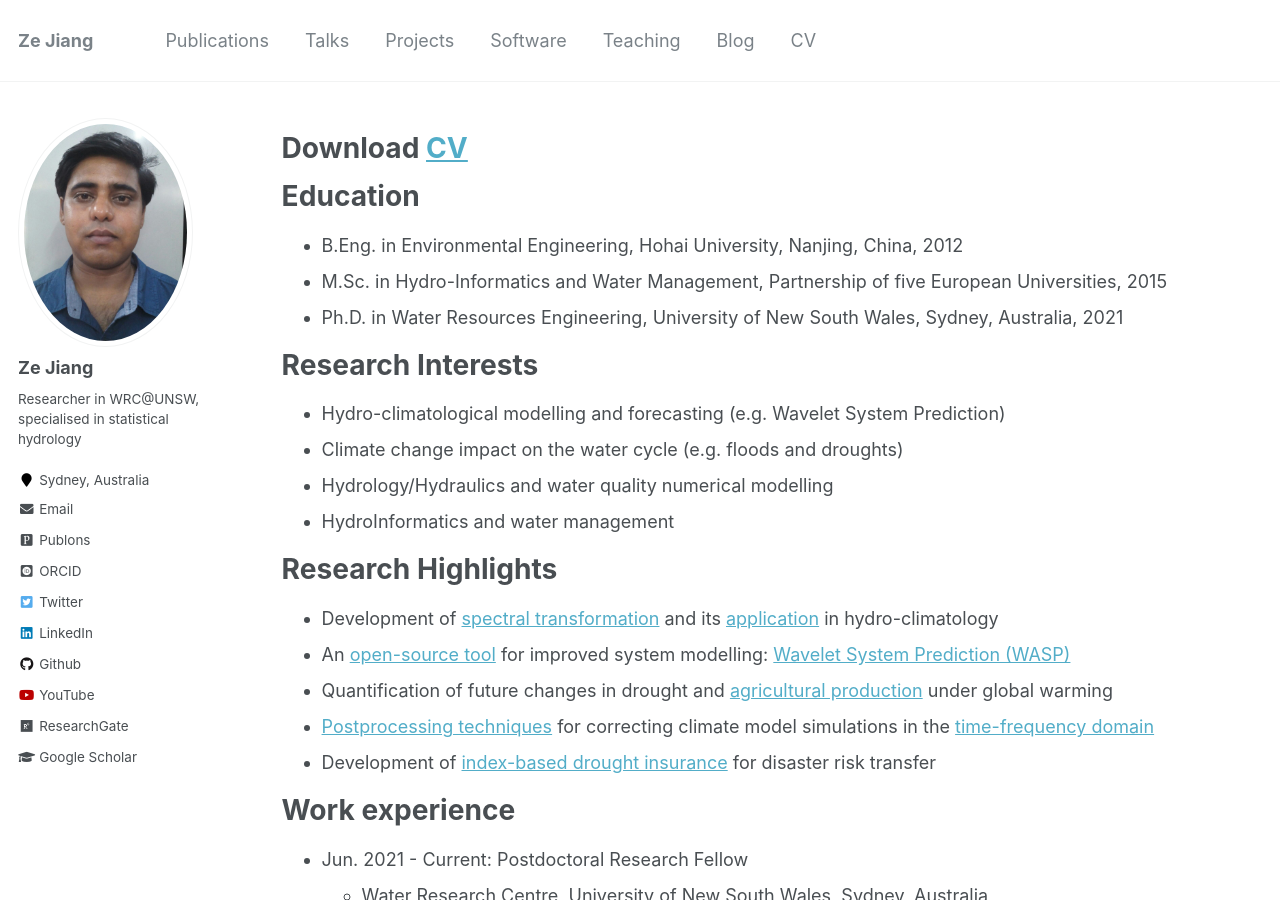
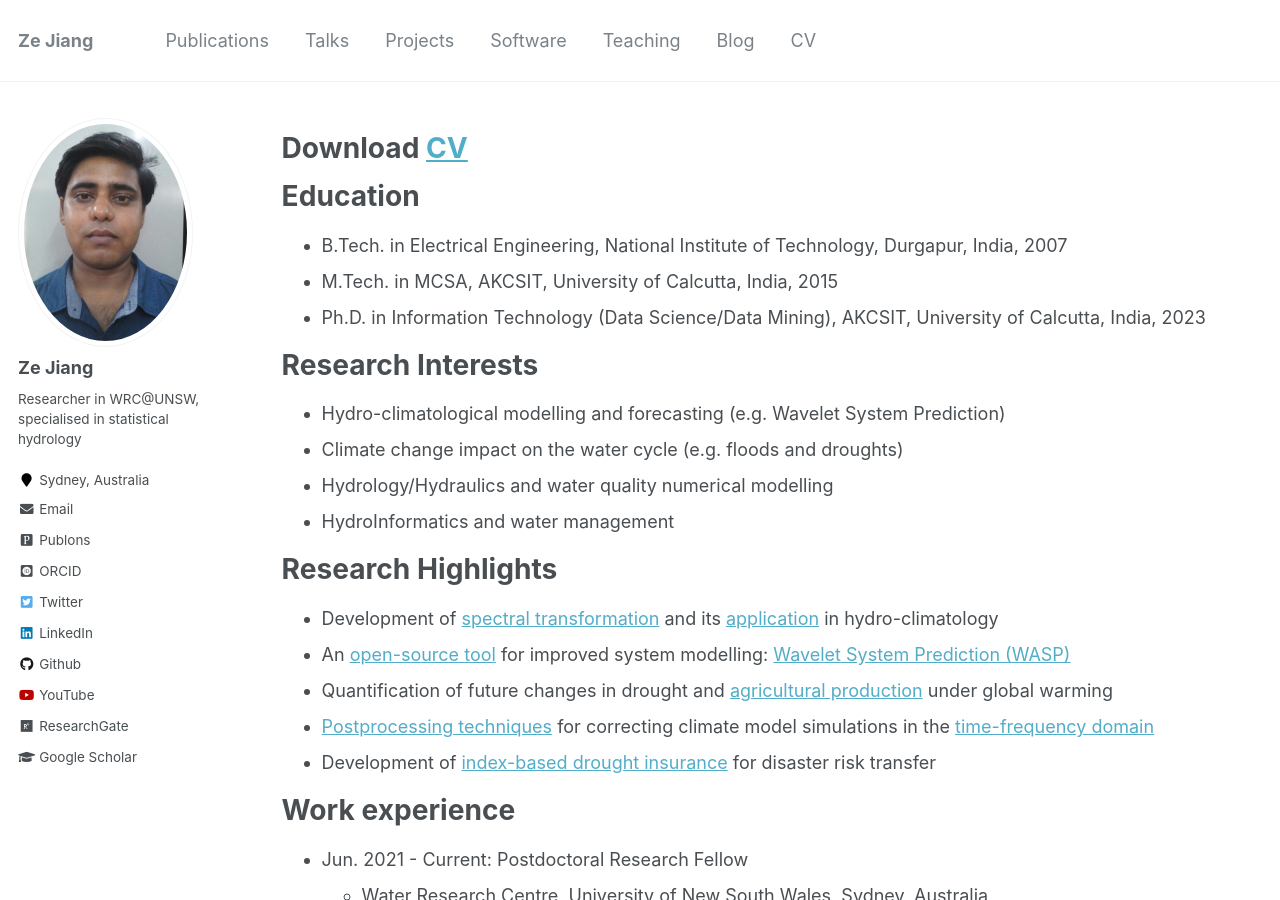
Before and after one commit to gmaji/gmaji.github.io, a Jekyll site: the page built from _pages/cv.md, in a window 1280 px wide and 900 px high. Built offline with Jekyll 4.4.1, drawn with Linux system fonts in a browser that asks for light colours; some web fonts are replaced.

Commit message:
Update cv.md

```diff
--- a/_pages/cv.md
+++ b/_pages/cv.md
@@ -8,14 +8,14 @@ redirect_from:
 
 {% include base_path %}
 
-Download [CV](http://zejiang-unsw.github.io/files/CV_ZeJIANG.pdf)
+Download [CV](http://gmaji.github.io/files/Giridhar_Resume_Nov2023.pdf)
 ======
 
 Education
 ======
-* B.Eng. in Environmental Engineering, Hohai University, Nanjing, China, 2012
-* M.Sc. in Hydro-Informatics and Water Management, Partnership of five European Universities, 2015
-* Ph.D. in Water Resources Engineering, University of New South Wales, Sydney, Australia, 2021
+* B.Tech. in Electrical Engineering, National Institute of Technology, Durgapur, India, 2007
+* M.Tech. in MCSA, AKCSIT, University of Calcutta, India, 2015
+* Ph.D. in Information Technology (Data Science/Data Mining), AKCSIT, University of Calcutta, India, 2023
 
 Research Interests
 ======
```
